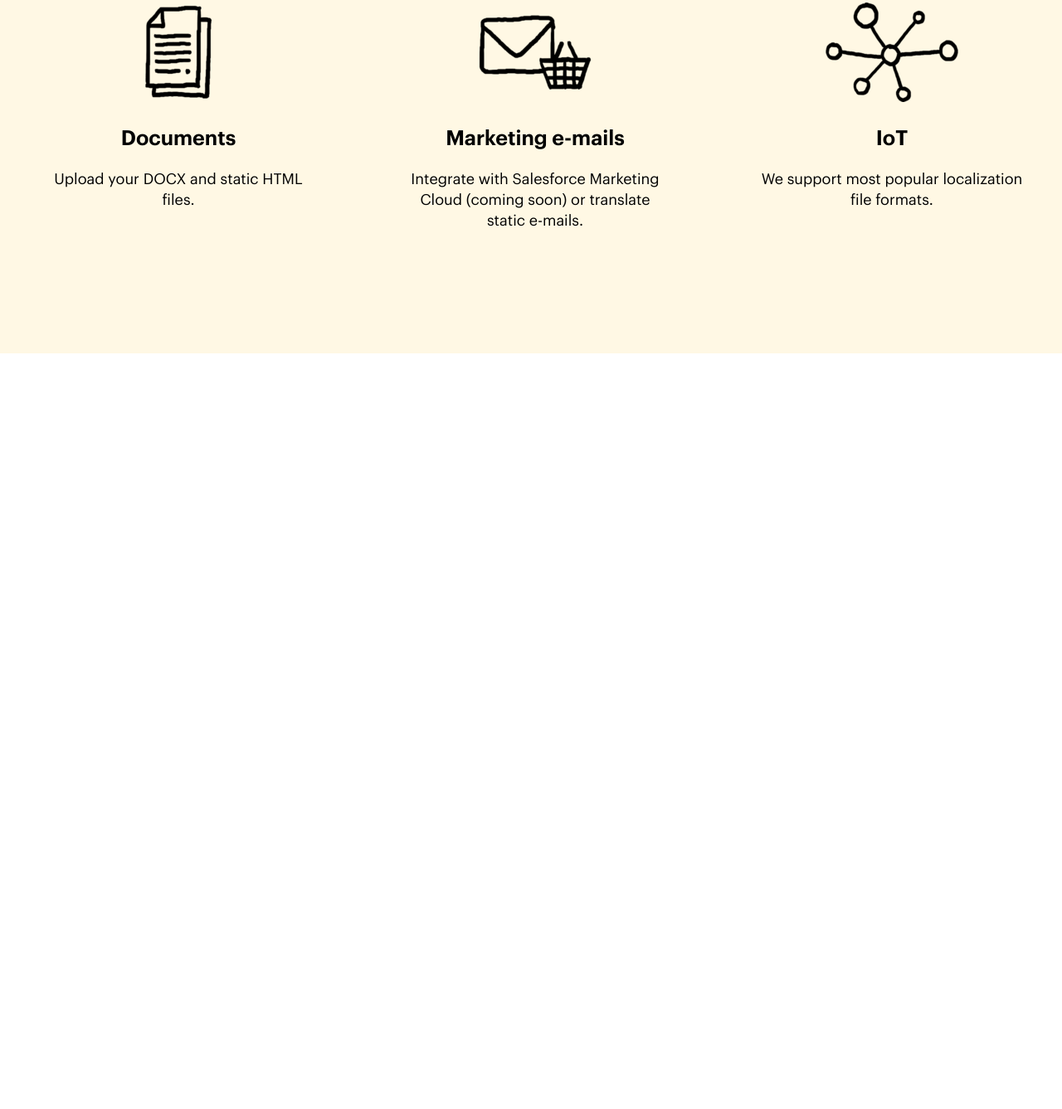
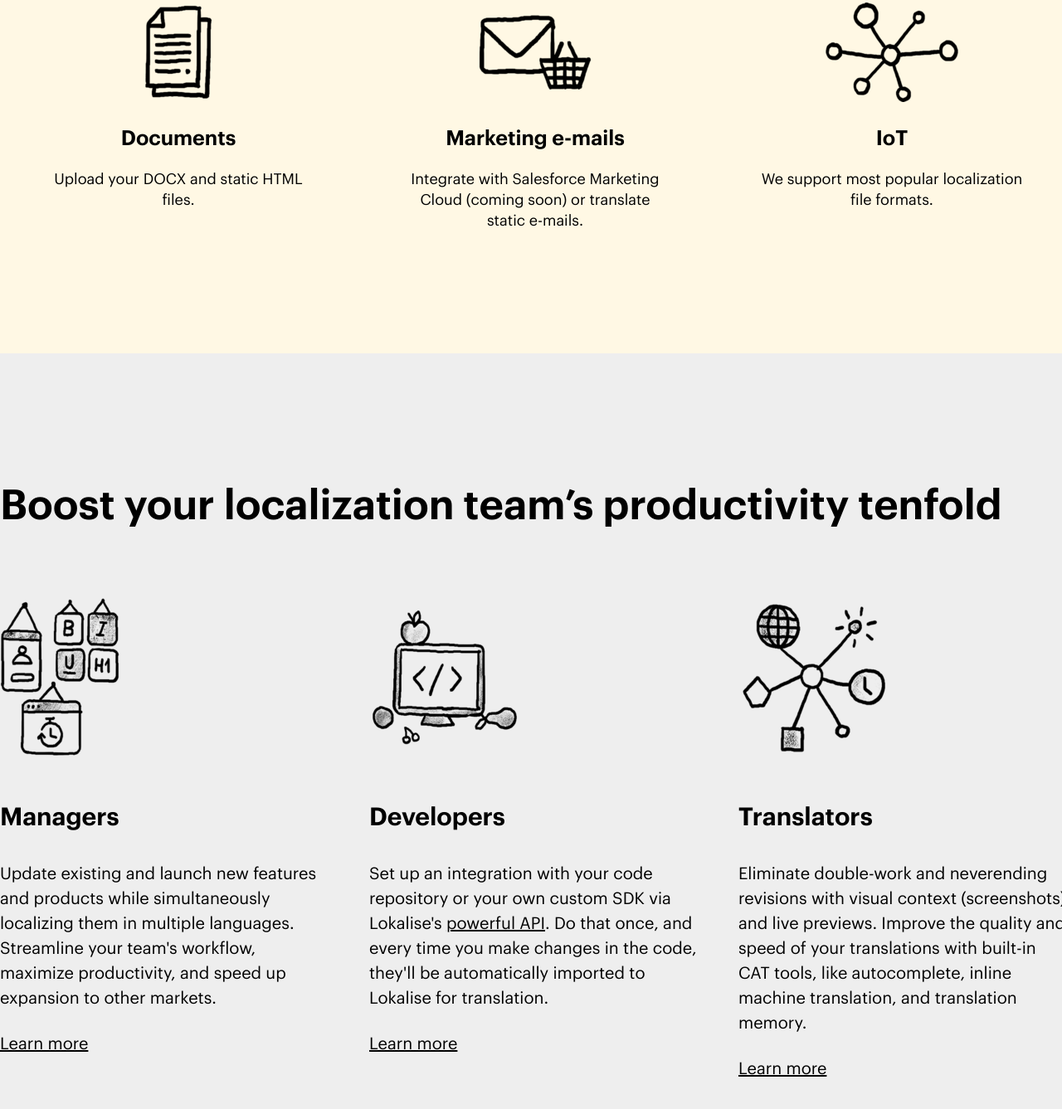
Before and after one commit to IvanKramarenko-lab/home-work-12, a plain HTML site: page index.html in a window 1280 px wide. Shown: the part 5478-6815 px from the top of the page at 83% size. Before the commit the page ends 5904 px from the top, so only its background shows below. Drawn offline with Linux system fonts and the light colour scheme.

Commit message:
add-boost

```diff
--- a/index.html
+++ b/index.html
@@ -190,6 +190,45 @@
                 </div>
             </div>
         </div>
+        <div class="boost">
+            <div class="container">
+                <h2>
+                    Boost your localization team’s productivity tenfold
+                </h2>
+                <div class="boost-box">
+                    <div class="boost-section">
+                        <div class="managers-img boost-img"></div>
+                        <h3>
+                            Managers
+                        </h3>
+                        <p>
+                            Update existing and launch new features and products while simultaneously localizing them in multiple languages. Streamline your team's workflow, maximize productivity, and speed up expansion to other markets.
+                        </p>
+                        <a href="#">Learn more</a>
+                    </div>
+                    <div class="boost-section">
+                        <div class="developers-img boost-img"></div>
+                        <h3>
+                            Developers
+                        </h3>
+                        <p>
+                            Set up an integration with your code repository or your own custom SDK via Lokalise's <u>powerful API</u>. Do that once, and every time you make changes in the code, they'll be automatically imported to Lokalise for translation.
+                        </p>
+                        <a href="#">Learn more</a>
+                    </div>
+                    <div class="boost-section">
+                        <div class="translators-img boost-img"></div>
+                        <h3>
+                            Translators
+                        </h3>
+                        <p>
+                            Eliminate double-work and neverending revisions with visual context (screenshots) and live previews. Improve the quality and speed of your translations with built-in CAT tools, like autocomplete, inline machine translation, and translation memory.
+                        </p>
+                        <a href="#">Learn more</a>
+                    </div>
+                </div>
+            </div>
+        </div>
     </main>
 </body>
 </html>
--- a/style.css
+++ b/style.css
@@ -244,10 +244,10 @@ a {
 .what-localize {
     background-color: #FFF8E4;
     padding: 120px 0 147px 0;
+    text-align: center;
 }
 
 .what-localize-heading {
-    text-align: center;
     margin-bottom: 79px;
     font-size: 50px;
     line-height: 60px;
@@ -257,7 +257,6 @@ a {
     display: flex;
     flex-wrap: wrap;
     justify-content: space-around;
-    text-align: center;
 }
 
 .what-localize-img-size {
@@ -310,3 +309,63 @@ a {
     font-size: 18px;
     line-height: 25px;
 }
+
+.boost {
+    background-color: #EEEEEE;
+    padding: 154px 0 187px 0;
+}
+
+.boost h2 {
+    font-size: 50px;
+    line-height: 60px;
+    margin-bottom: 75px;
+}
+
+.boost-box {
+    display: flex;
+    justify-content: space-between;
+}
+
+.boost-section {
+    width: 400px;
+}
+
+.boost-section>h3 {
+    font-size: 30px;
+    line-height: 40px;
+    margin-bottom: 34px;
+}
+
+.boost-section>p {
+    font-size: 20px;
+    line-height: 30px;
+    margin-bottom: 25px;
+}
+
+.boost-section>a {
+    font-size: 20px;
+    line-height: 30px;
+    text-decoration: underline;
+}
+
+.boost-img {
+    background-repeat: no-repeat;
+}
+
+.managers-img {
+    background-image: url(./images/main/boost/managers.png);
+    height: 201px;
+    margin-bottom: 49px;
+}
+
+.developers-img {
+    background-image: url(./images/main/boost/developers.png);
+    height: 166px;
+    margin: 17px 0 67px 0;
+}
+
+.translators-img {
+    background-image: url(./images/main/boost/translators.png);
+    height: 183px;
+    margin: 9px 0 58px 0;
+}
```
